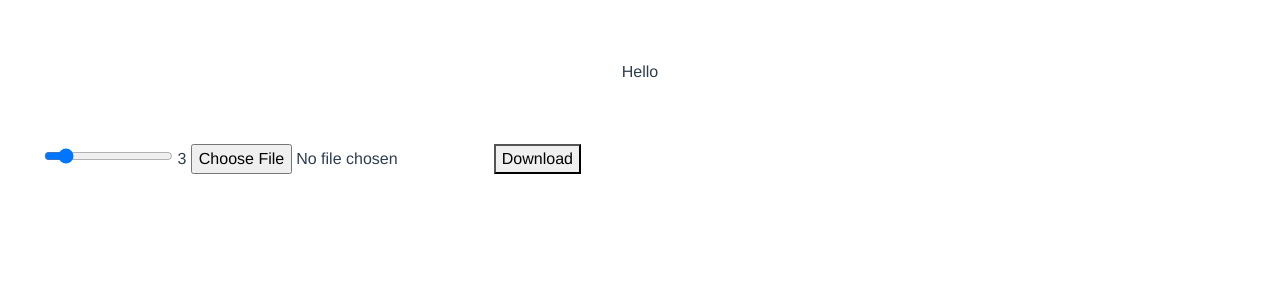
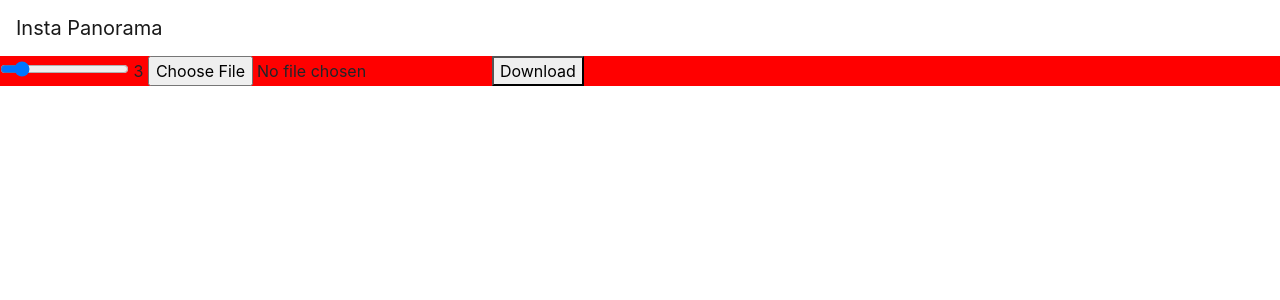
Before and after one commit to AlexAmin/instagram-panorama, a Vue app: page / in a window 1280 px wide. Shown: the top 300 px of the page. Built offline with nearby package versions, Linux system fonts and the light colour scheme.

Commit message:
Fixed base-layout

```diff
--- a/src/App.vue
+++ b/src/App.vue
@@ -1,7 +1,12 @@
 <template>
-  <div id="app">
+  <b-container fluid="true">
+    <b-navbar sticky type="light" toggleable="md">
+      <b-navbar-brand>
+        Insta Panorama
+      </b-navbar-brand>
+    </b-navbar>
     <router-view />
-  </div>
+  </b-container>
 </template>
 
 <script lang="ts">
--- a/src/components/HelloWorld.vue
+++ b/src/components/HelloWorld.vue
@@ -1,13 +1,11 @@
 <template>
-  <b-container id="app" fluid="true">
-    <b-row>
+  <b-row style="background-color: red">
     <b-col sm="6">
       <input type="range" min="2" max="10" v-model="factor" @change="render"/> <span>{{factor}} </span>
       <input ref="directoryInput" type="file" accept="image/*" @change="fileSelected">
       <button @click="download">Download</button>
     </b-col>
-    </b-row>
-    <b-row>
+    <p v-if="processing">loading</p>
     <b-col sm="12">
       <div
           v-if="previews.length > 0"
@@ -23,9 +21,8 @@
         </div>
       </div>
     </b-col>
+    <img style="display: none;" ref="image" alt="hidden preview" src="#"/>
   </b-row>
-    <img style="display: none;" ref="image" alt="hidden preview" src="#"/>
-  </b-container>
 </template>
 
 <script>
@@ -36,6 +33,7 @@ export default defineComponent({
   name: 'App',
   components: {Carousel, Slide},
   setup(){
+    const processing = ref(false);
     const previews = ref([]);
     const uiFactor = ref(3)
     const image = ref(null);
@@ -90,12 +88,14 @@ export default defineComponent({
         const renderedFiles = await Promise.all(tasks);
         console.log(renderedFiles)
         previews.value = renderedFiles;
+        processing.value = false;
       }
       image.value.src = loadImage(file.value)
     }
     async function fileSelected(e) {
       const files = e.target.files;
       if (files.length === 0) return;
+      processing.value = true;
       file.value = files[0];
       factor.value = findFactor(file.width, file.height).factor
       render();
@@ -130,6 +130,7 @@ export default defineComponent({
       previewIndex.value--;
     }
     return {
+      processing,
       image,
       factor,
       previews,
--- a/src/views/Home.vue
+++ b/src/views/Home.vue
@@ -1,8 +1,9 @@
 <template>
-  <div class="home">
-    <p>Hello</p>
-    <HelloWorld msg="Welcome to Your Vue.js + TypeScript App"/>
-  </div>
+  <b-row>
+    <b-col sm="12">
+      <HelloWorld />
+    </b-col>
+  </b-row>
 </template>
 
 <script lang="ts">
```
Lines whose indentation alone changed are shown as unchanged.
